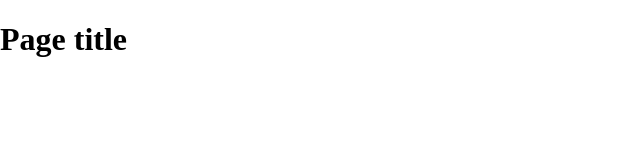
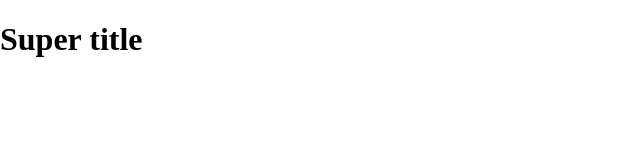
Before and after one commit to masatos7/git-basics, a plain HTML site: page index.html in a window 1280 px wide. Shown: the full height of the page, 0-640 px from the left. Drawn offline with nearby package versions, Linux system fonts and the light colour scheme.

Commit message:
added more info

```diff
--- a/index.html
+++ b/index.html
@@ -14,7 +14,7 @@
     </head>
     <body>
     <header>
-	<h1>Page title</h1>
+	<h1>Super title</h1>
     </header>
     <nav id="pageNav">
     </nav>
```
